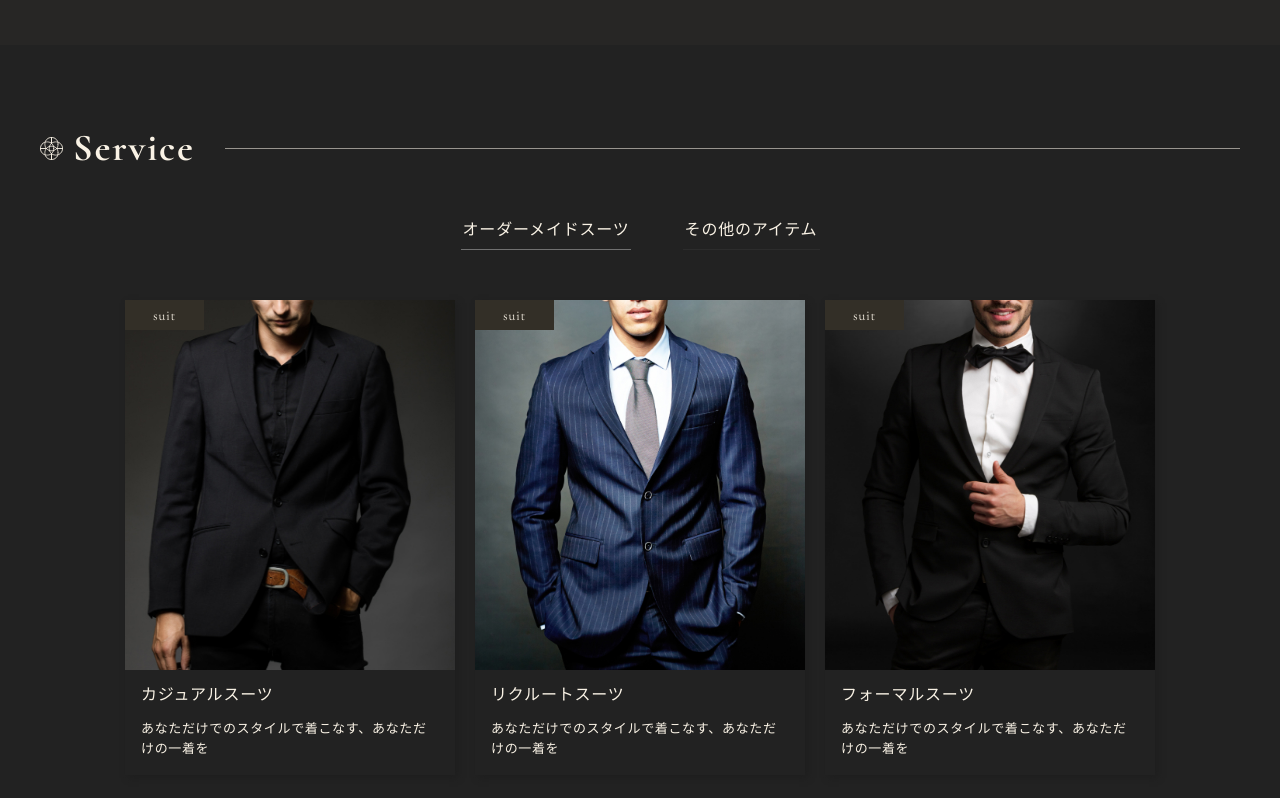
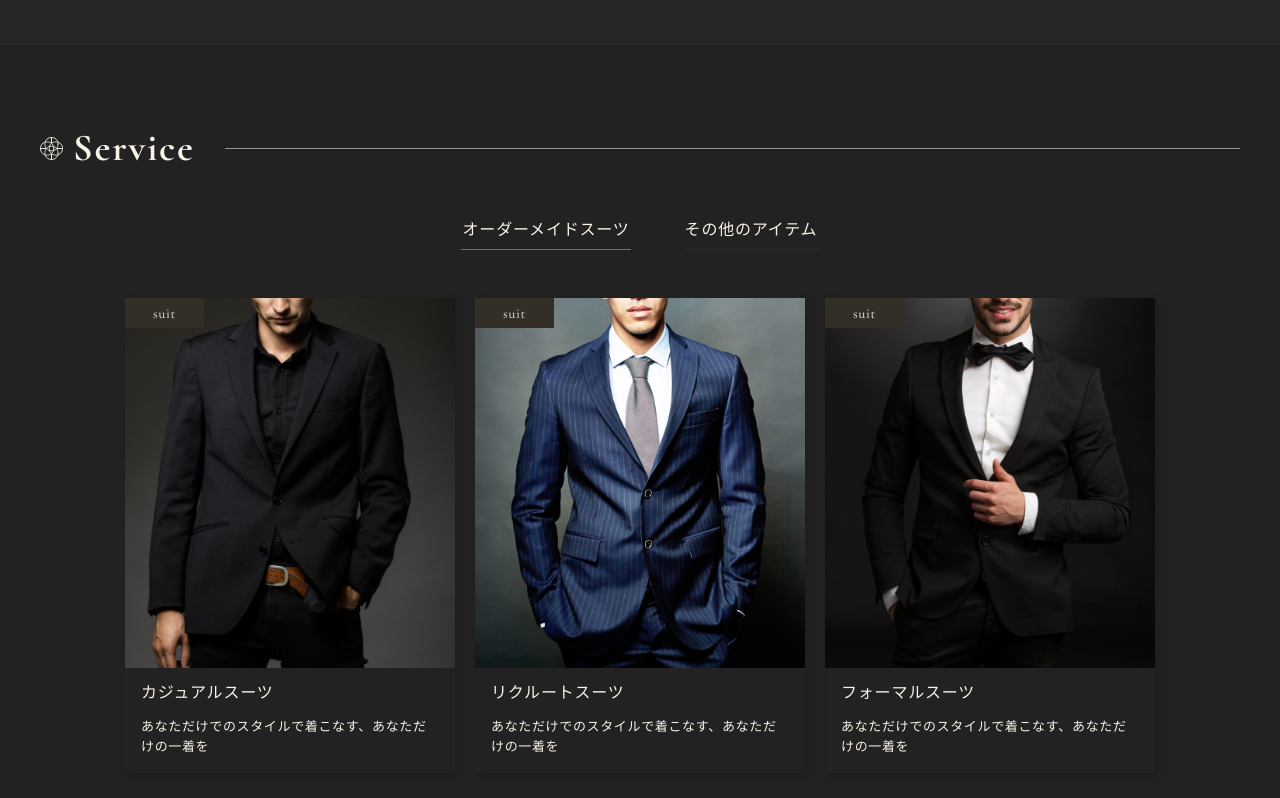
Before and after one commit to akihiro-210/masata-html-aparelshop, a plain HTML site: page index.html in a window 1280 px wide. Shown: the part 1703-2501 px from the top of the page. Drawn offline with nearby package versions, Linux system fonts and the light colour scheme.

Commit message:
テスト修正03

```diff
--- a/sass/style.scss
+++ b/sass/style.scss
@@ -487,7 +487,7 @@
     letter-spacing: 0.05em;
     line-height: calc(19/16);
     @include mq("md"){
-        padding-bottom: 0 0 4px;
+        padding: 0 0 4px;
         font-size: 14px;
         line-height: calc(20/14);
     }
@@ -530,13 +530,14 @@
 }
 
 .service__cards{
-    margin-top: 50px;
+    margin-top: 48px;
     width: 100%;
     display: grid;
     grid-template-columns: repeat(auto-fit,minmax(250px,1fr));
     column-gap: 20px;
     row-gap: 40px;
     @include mq("md"){
+        margin-top: 49px;
         margin-inline: auto;
         @include mq("sp"){
             grid-template-columns: 250px;
```
Also changed, not shown: css/style.css, 1 other file.
